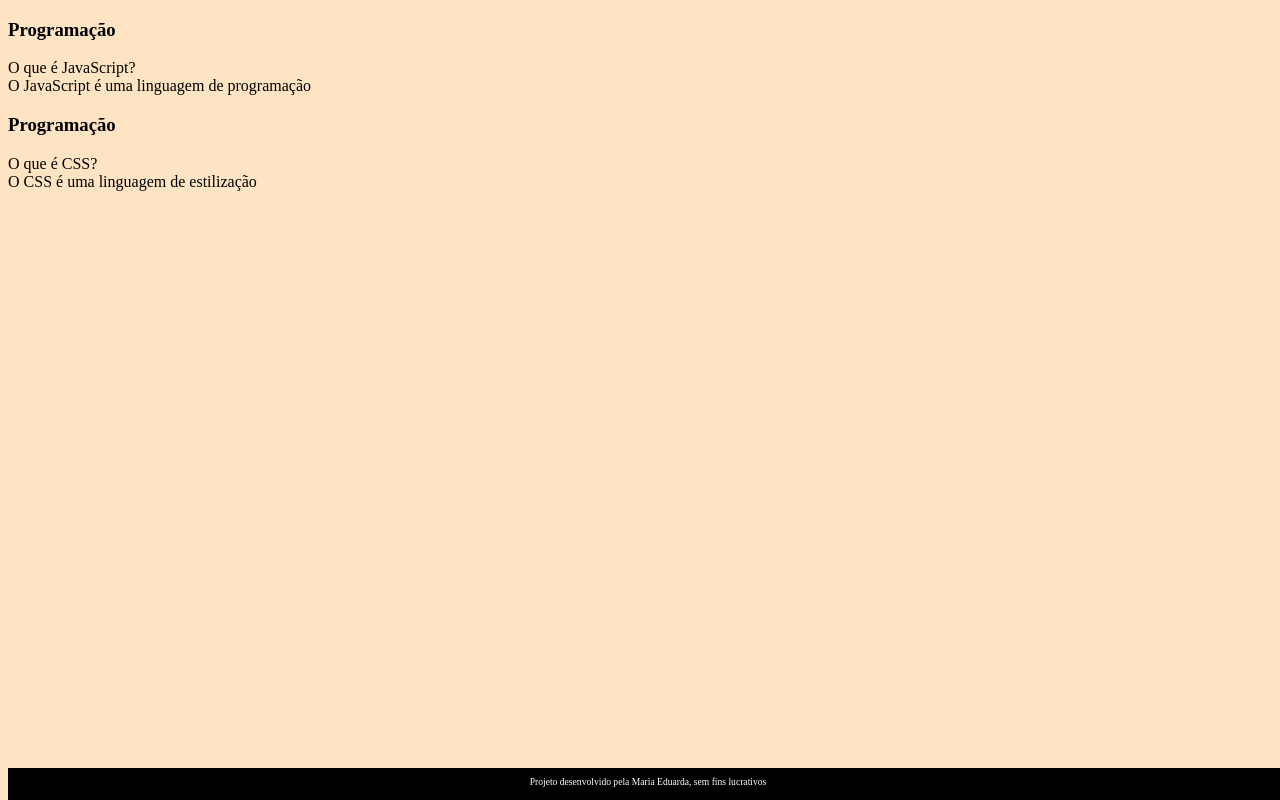
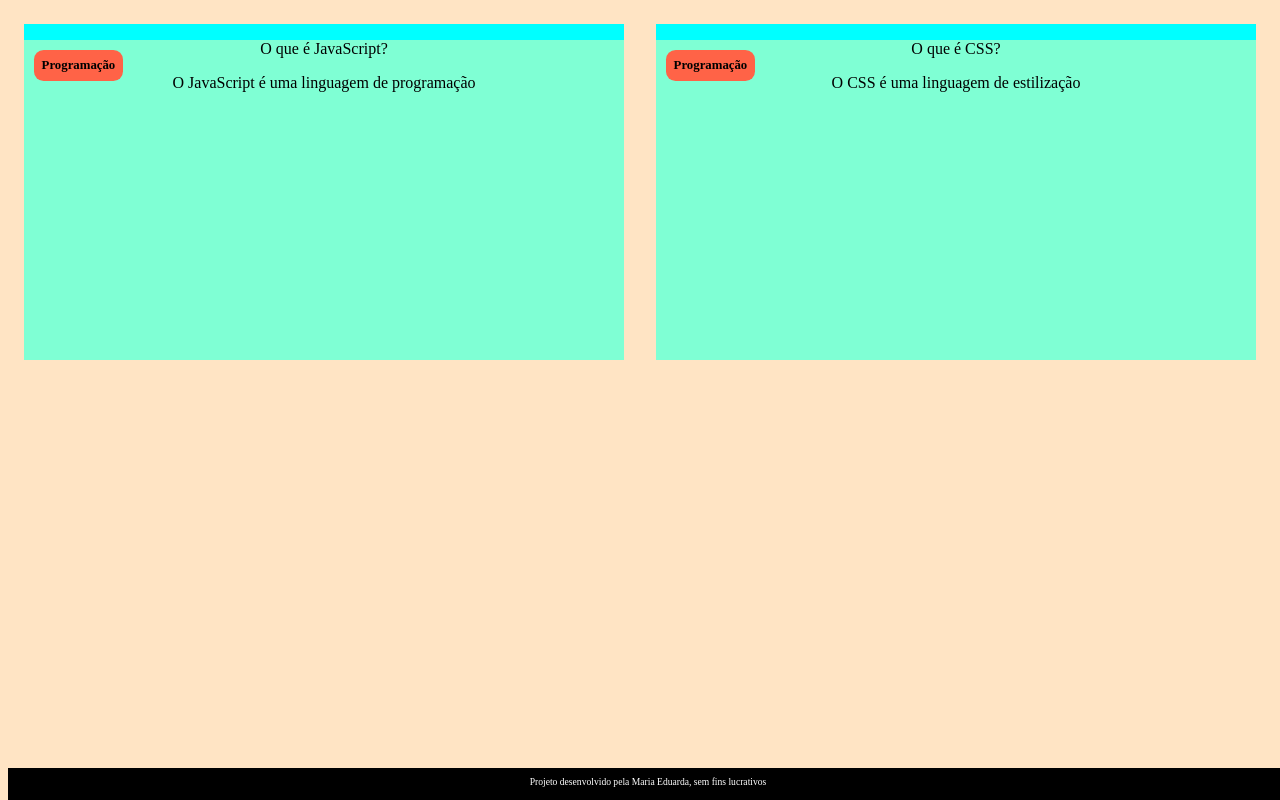
Before and after one commit to mariachave/P-gina-Flashcard, a plain HTML site: page index.html in a window 1280 px wide. Drawn offline with Linux system fonts and the light colour scheme; files that its build step writes are made by us from their sources.

Commit message:
atualizado

```diff
--- a/index.html
+++ b/index.html
@@ -13,10 +13,10 @@
                 <div class="cartao__conteudo">
                     <h3>Programação</h3>
                     <div class="cartao__conteudo__pergunta">
-                        O que é JavaScript?
+                       <p> O que é JavaScript?</p>
                     </div>
                     <div class="cartao__conteudo__resposta">
-                        O JavaScript é uma linguagem de programação
+                       <p>O JavaScript é uma linguagem de programação</p>
                     </div>
                 </div>
             </article>
@@ -24,10 +24,10 @@
                 <div class="cartao__conteudo">
                     <h3>Programação</h3>
                     <div class="cartao__conteudo__pergunta">
-                        O que é CSS?
+                       <p> O que é CSS?</p>
                     </div>
                     <div class="cartao__conteudo__resposta">
-                        O CSS é uma linguagem de estilização
+                       <p> O CSS é uma linguagem de estilização</p>
                     </div>
                 </div>
             </article>
--- a/style.css
+++ b/style.css
@@ -11,9 +11,33 @@ footer {
     width: 100%;
     height: 2rem;
 }
-
 footer p {
     text-align: center;
     font-size: 0.6rem;
     margin-top: 0.5rem;
 }
+#container {
+    display: flex;
+}
+.cartao {
+    margin: 1rem 1rem;
+    background-color: aqua;
+    height: 20rem;
+    flex-grow: 1;
+    flex-basis: calc(33% - 6rem);
+
+    .cartao__conteudo {
+    text-align: center;
+    background-color: aquamarine;
+    height: 100%;
+}
+.cartao__conteudo h3 {
+    background-color: tomato;
+    text-align: left;
+    padding: 0.5rem;
+    position: absolute;
+    margin: 0.6rem;
+    border-radius:0.6rem;
+    font-size: 1vw;
+
+}
```
